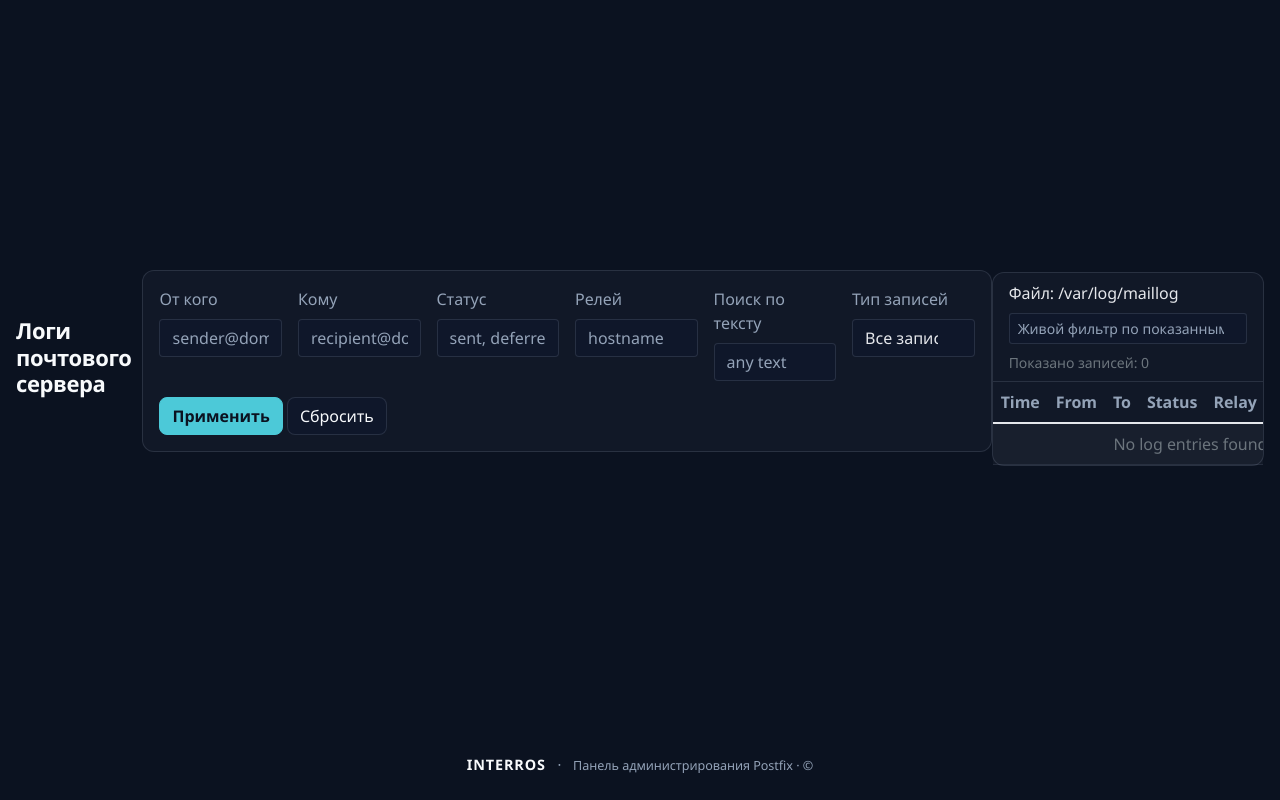
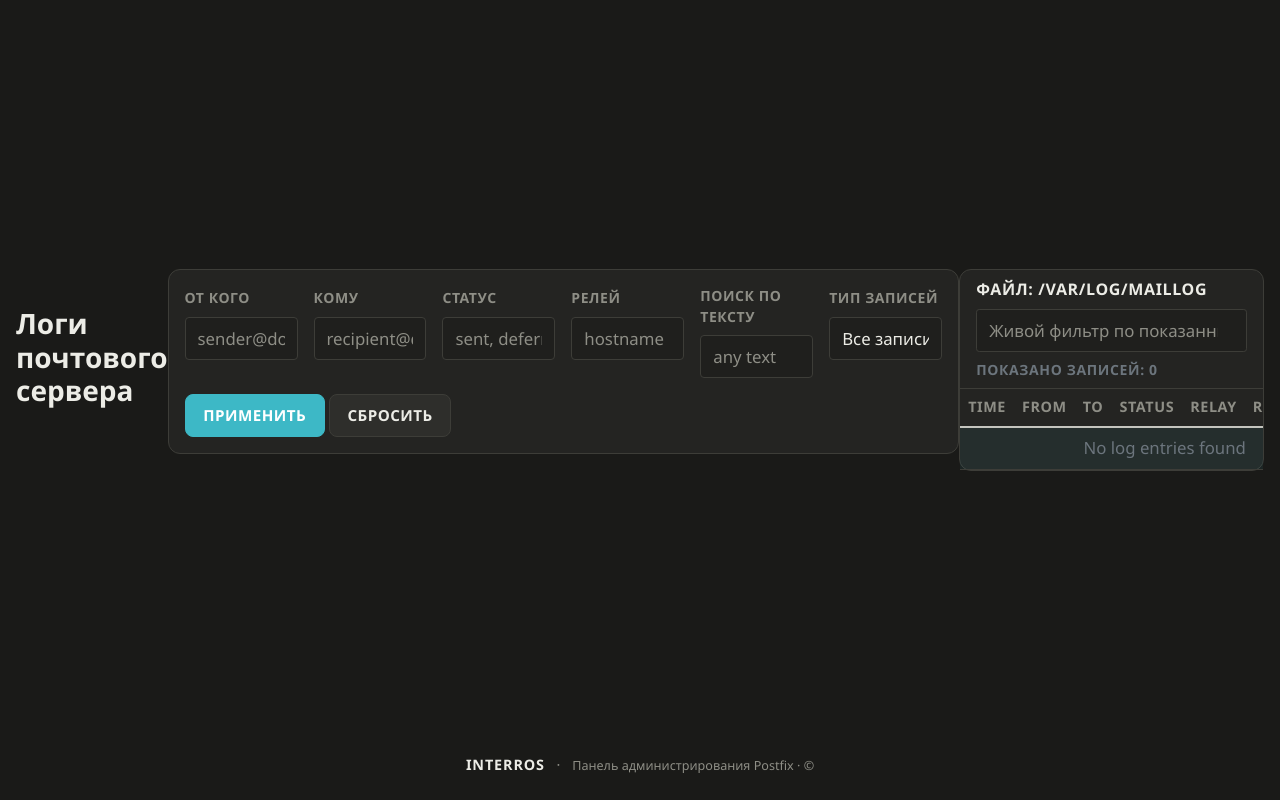
Before and after one commit to MerlKoryAmber/PostfixAdmin, a Python web app: template templates/logs.html in a window 1280 px wide. Run offline with Jinja, Linux system fonts and the light colour scheme; the template is opened without the code that fills it, so the values that code supplies are empty.

Commit message:
Add files via upload

```diff
--- a/static/style.css
+++ b/static/style.css
@@ -1,63 +1,57 @@
 :root {
-    --bg-page: #0b1220;
-    --bg-card: #111827;
-    --bg-muted: #0f172a;
-    --bg-table: #111827;
-    --bg-table-stripe: rgba(255, 255, 255, 0.03);
-    --bg-table-hover: rgba(76, 201, 216, 0.08);
-    --text: #e5e7eb;
-    --text-dark: #f8fafc;
-    --text-muted: #94a3b8;
-    --border: rgba(148, 163, 184, 0.18);
-    --border-dark: rgba(148, 163, 184, 0.1);
-    --brand-primary: #4cc9d8;
-    --brand-primary-hover: #3db8c7;
-    --brand-danger: #c45c5c;
-    --brand-danger-hover: #b04f4f;
+    /* Colors from c:\code\PostfixAdmin (interros.ru) — layout max-width not copied */
+    --brand-primary: #3db8c6;
+    --brand-primary-hover: #5cc8d4;
+    --brand-accent: #cfcf2a;
+    --brand-accent-hover: #e1e14a;
+    --bg-page: #1a1a18;
+    --bg-card: #242422;
+    --bg-muted: #1f1f1d;
+    --bg-table: #242422;
+    --bg-table-stripe: rgba(61, 184, 198, 0.07);
+    --bg-table-hover: rgba(61, 184, 198, 0.12);
+    --bg-nav-item: #2e2e2b;
+    --border: #3d3d38;
+    --border-dark: #5a5a54;
+    --text: #c4c4be;
+    --text-dark: #ecece6;
+    --text-muted: #8e8e86;
     --radius: 12px;
     --radius-sm: 8px;
-    --shadow-sm: none;
-    --bg-nav-item: rgba(76, 201, 216, 0.12);
+    --shadow-sm: 0 1px 2px rgba(0, 0, 0, 0.25);
     --sidebar-width: 16.5rem;
-    --font-sans: "Segoe UI", system-ui, sans-serif;
+    --font-sans: "PT Sans", "Segoe UI", Helvetica, Arial, sans-serif;
     --font-mono: ui-monospace, "Cascadia Code", "Consolas", monospace;
-    --bs-primary: #4cc9d8;
-    --bs-primary-rgb: 76, 201, 216;
-    --bs-danger: #c45c5c;
-    --bs-danger-rgb: 196, 92, 92;
-    --bs-link-color: #4cc9d8;
-    --bs-link-hover-color: #3db8c7;
+    --bs-primary: #3db8c6;
+    --bs-primary-rgb: 61, 184, 198;
+    --bs-link-color: #3db8c6;
+    --bs-link-hover-color: #5cc8d4;
 }
 
 :root[data-theme="light"] {
-    --bg-page: #f6f7fb;
+    --bg-page: #f3f3ef;
     --bg-card: #ffffff;
-    --bg-muted: #f1f3f9;
+    --bg-muted: #ecece6;
     --bg-table: #ffffff;
-    --bg-table-stripe: rgba(15, 23, 42, 0.03);
-    --bg-table-hover: rgba(61, 184, 198, 0.07);
-    --text: #0f172a;
-    --text-dark: #0f172a;
-    --text-muted: #475569;
-    --border: rgba(15, 23, 42, 0.14);
-    --border-dark: rgba(15, 23, 42, 0.08);
-    --brand-primary: #2a9eac;
-    --brand-primary-hover: #238a96;
-    --brand-danger: #b45353;
-    --brand-danger-hover: #9f4545;
-    --bg-nav-item: rgba(61, 184, 198, 0.1);
-    --bs-primary: #2a9eac;
-    --bs-primary-rgb: 42, 158, 172;
-    --bs-danger: #b45353;
-    --bs-danger-rgb: 180, 83, 83;
-    --bs-link-color: #2a9eac;
-    --bs-link-hover-color: #238a96;
+    --bg-table-stripe: rgba(61, 184, 198, 0.08);
+    --bg-table-hover: rgba(61, 184, 198, 0.12);
+    --bg-nav-item: #e4e4dc;
+    --border: #d0d0c8;
+    --border-dark: #b8b8b0;
+    --text: #3d3d38;
+    --text-dark: #1a1a18;
+    --text-muted: #5a5a54;
 }
 
 *,
 *::before,
 *::after {
     box-sizing: border-box;
+}
+
+html {
+    font-size: 16px;
+    color-scheme: dark;
 }
 
 html,
@@ -70,8 +64,13 @@ body {
     margin: 0;
     color: var(--text);
     font-family: var(--font-sans);
-    font-weight: 500;
-    letter-spacing: -0.05px;
+    font-weight: 400;
+    line-height: 1.45;
+    -webkit-font-smoothing: antialiased;
+}
+
+:root[data-theme="light"] html {
+    color-scheme: light;
 }
 
 body.has-sidebar {
@@ -263,15 +262,15 @@ body.has-sidebar {
 
 .page-title {
     margin: 0;
-    font-size: 1.375rem;
-    font-weight: 600;
-    letter-spacing: -0.4px;
+    font-size: 1.75rem;
+    font-weight: 700;
     color: var(--text-dark);
 }
 
 .page-lead {
     margin: 0.35rem 0 0;
     color: var(--text-muted);
+    font-size: 1.05rem;
 }
 
 .site-footer {
@@ -290,23 +289,31 @@ body.has-sidebar {
 
 .btn {
     border-radius: var(--radius-sm);
+    font-weight: 700;
+    font-size: 0.95rem;
+    padding: 0.55rem 1.1rem;
+    letter-spacing: 0.03em;
+    text-transform: uppercase;
+    box-shadow: none !important;
 }
 
 .btn-primary,
+.btn-success,
 .btn-info {
-    background-color: var(--brand-primary) !important;
+    background: var(--brand-primary) !important;
     border-color: var(--brand-primary) !important;
-    color: #0b1220 !important;
-    font-weight: 600;
+    color: #fff !important;
 }
 
 .btn-primary:hover,
 .btn-primary:focus,
+.btn-success:hover,
+.btn-success:focus,
 .btn-info:hover,
 .btn-info:focus {
-    background-color: var(--brand-primary-hover) !important;
+    background: var(--brand-primary-hover) !important;
     border-color: var(--brand-primary-hover) !important;
-    color: #0b1220 !important;
+    color: #fff !important;
 }
 
 .btn-outline-primary,
@@ -320,14 +327,13 @@ body.has-sidebar {
 .btn-outline-primary:focus,
 .btn-outline-info:hover,
 .btn-outline-info:focus {
-    background: var(--bg-nav-item) !important;
-    border-color: var(--brand-primary) !important;
-    color: var(--text-dark) !important;
+    background: var(--brand-primary) !important;
+    color: #fff !important;
 }
 
 .btn-secondary,
 .btn-outline-secondary {
-    background-color: var(--bg-muted) !important;
+    background: var(--bg-nav-item) !important;
     border-color: var(--border) !important;
     color: var(--text-dark) !important;
 }
@@ -373,16 +401,37 @@ a:not(.btn):not(.side-link):not(.metric-link):not(.quick-tile):not(.sidebar-bran
     border-color: var(--border) !important;
 }
 
+.card-header {
+    font-weight: 700;
+    font-size: 1rem;
+    text-transform: uppercase;
+    letter-spacing: 0.04em;
+    color: var(--text-dark) !important;
+}
+
 .form-label,
 .form-text {
     color: var(--text-muted);
 }
 
+.form-label {
+    font-weight: 700;
+    font-size: 0.875rem;
+    letter-spacing: 0.04em;
+    text-transform: uppercase;
+}
+
+.form-text {
+    font-size: 0.9375rem;
+}
+
 .form-control,
 .form-select {
     background: var(--bg-muted) !important;
-    color: var(--text) !important;
+    color: var(--text-dark) !important;
     border-color: var(--border) !important;
+    font-size: 1.05rem;
+    padding: 0.5rem 0.75rem;
 }
 
 .form-control::placeholder {
@@ -406,6 +455,7 @@ a:not(.btn):not(.side-link):not(.metric-link):not(.quick-tile):not(.sidebar-bran
     color: var(--text);
     width: 100%;
     margin-bottom: 0;
+    font-size: 1.05rem;
 }
 
 .table > :not(caption) > * > * {
@@ -416,7 +466,10 @@ a:not(.btn):not(.side-link):not(.metric-link):not(.quick-tile):not(.sidebar-bran
 
 .table thead th {
     color: var(--text-muted);
-    font-weight: 600;
+    font-weight: 700;
+    font-size: 0.9rem;
+    letter-spacing: 0.04em;
+    text-transform: uppercase;
     white-space: nowrap;
 }
 
--- a/templates/base.html
+++ b/templates/base.html
@@ -7,7 +7,7 @@
     <title>{% block title %}Postfix Admin{% endblock %} — InterROS</title>
     <link rel="icon" type="image/svg+xml" href="{{ url_for('static', filename='favicon.svg') }}?v=2">
     <link rel="stylesheet" href="{{ url_for('static', filename='bootstrap.min.css') }}">
-    <link rel="stylesheet" href="{{ url_for('static', filename='style.css') }}?v=ui9">
+    <link rel="stylesheet" href="{{ url_for('static', filename='style.css') }}?v=ui10">
 </head>
 <body class="{% if current_user.is_authenticated %}has-sidebar{% else %}login-body{% endif %}">
     {% if current_user.is_authenticated %}
```
Also changed, not shown: other parts of static/style.css (+63 -36 lines), CLAUDE.md (+1 -1 lines), DESIGN.md (+25 -22 lines).
